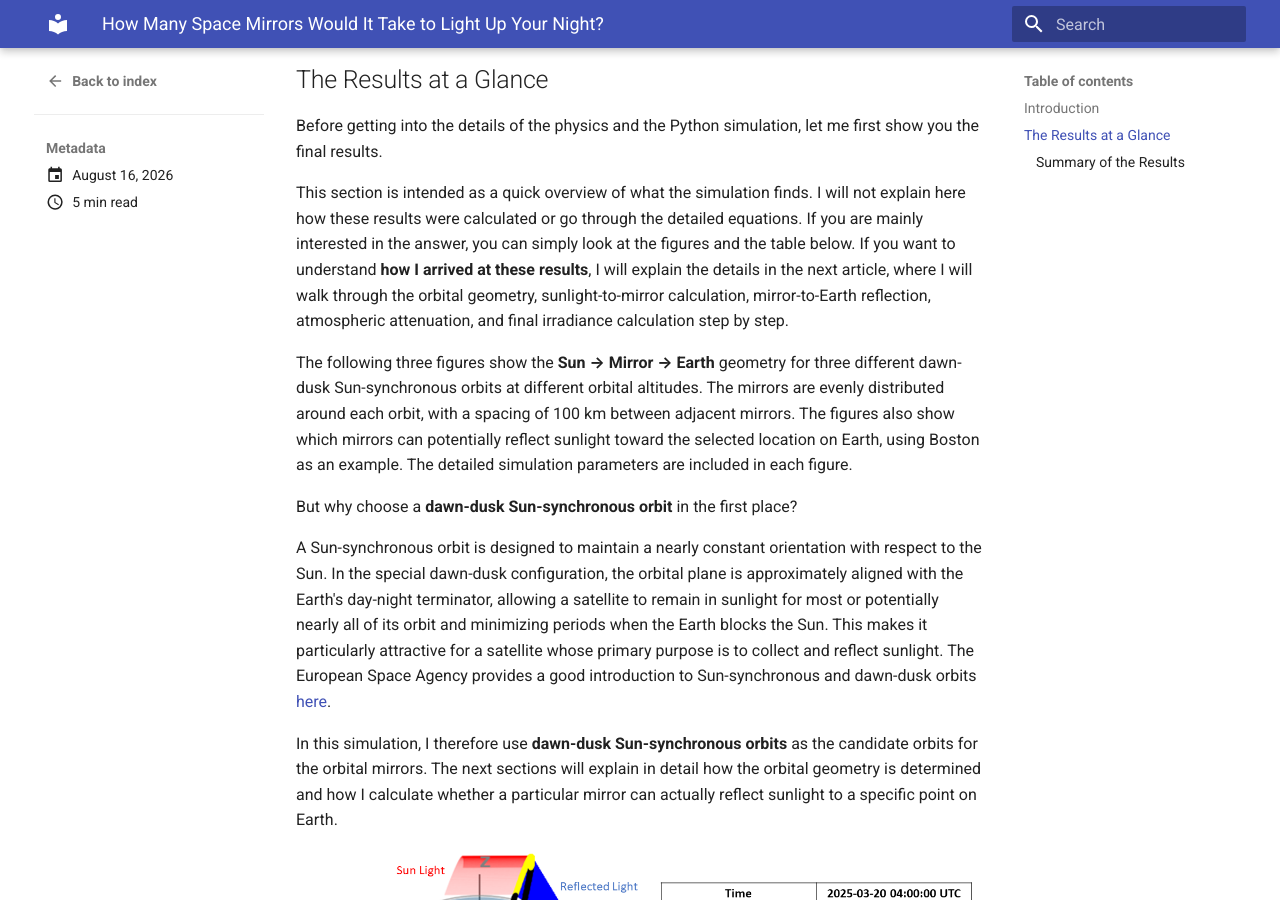
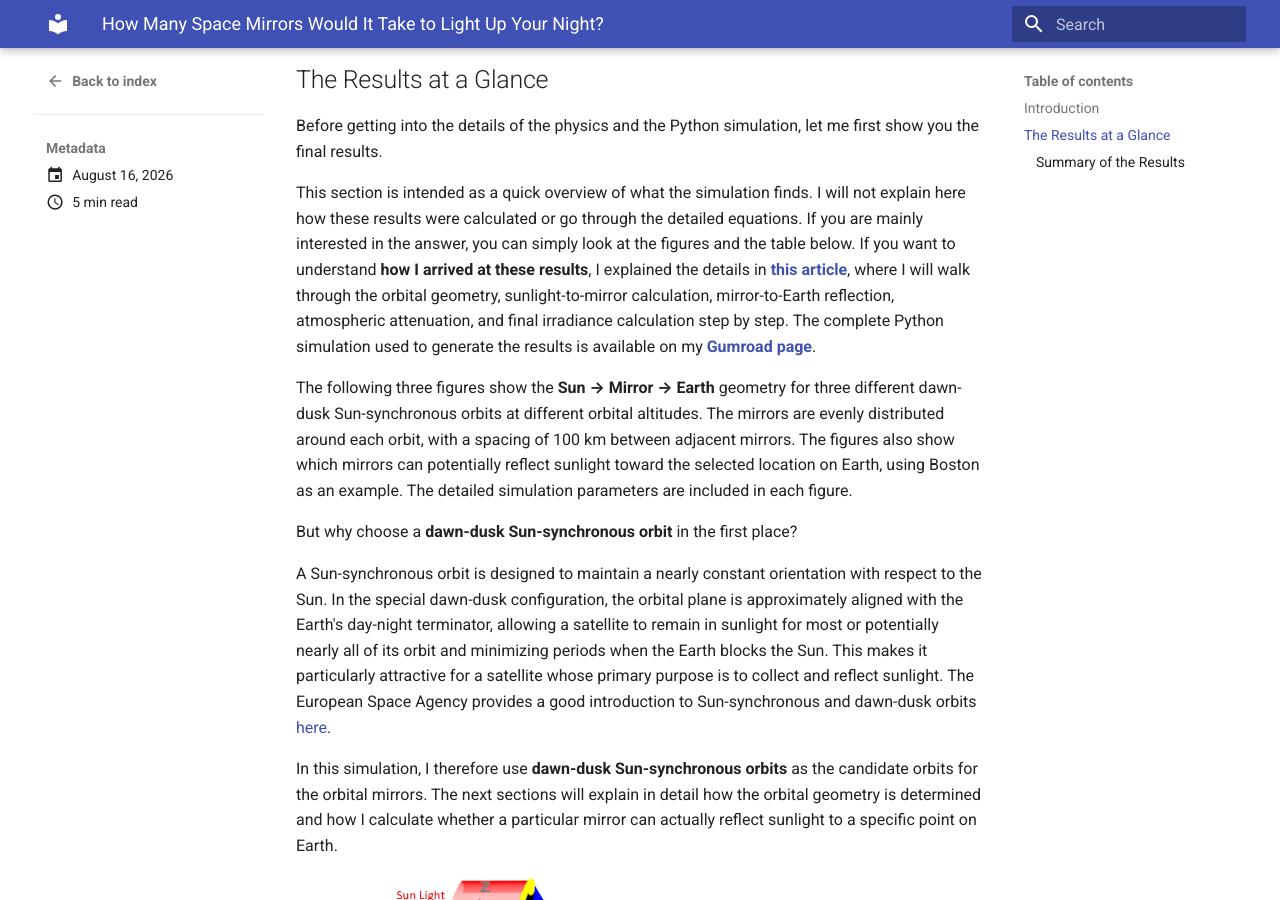
Before and after one commit to Optical-Intelligence/home, an MkDocs documentation site: the page built from docs/blog/posts/blog001-reflect-orbital-mirros-SSO.md, in a window 1280 px wide and 900 px high, scrolled down 1475 px. Built offline with MkDocs 1.6.1 and Material for MkDocs 9.7.7, drawn with Linux system fonts in a browser that asks for light colours.

Commit message:
modified blog001 to include link to blog002 and gumroad

```diff
--- a/docs/blog/posts/blog001-reflect-orbital-mirros-SSO.md
+++ b/docs/blog/posts/blog001-reflect-orbital-mirros-SSO.md
@@ -32,7 +32,7 @@ The goal is not to reproduce Reflect Orbital's internal design. Rather, this is
 
 Before getting into the details of the physics and the Python simulation, let me first show you the final results.
 
-This section is intended as a quick overview of what the simulation finds. I will not explain here how these results were calculated or go through the detailed equations. If you are mainly interested in the answer, you can simply look at the figures and the table below. If you want to understand **how I arrived at these results**, I will explain the details in the next article, where I will walk through the orbital geometry, sunlight-to-mirror calculation, mirror-to-Earth reflection, atmospheric attenuation, and final irradiance calculation step by step.
+This section is intended as a quick overview of what the simulation finds. I will not explain here how these results were calculated or go through the detailed equations. If you are mainly interested in the answer, you can simply look at the figures and the table below. If you want to understand **how I arrived at these results**, I explained the details in **[this article](https://optical-intelligence.github.io/home/blog/2026/08/22/how-does-a-space-mirror-light-up-the-night-the-physics-behind-the-simulation)**, where I will walk through the orbital geometry, sunlight-to-mirror calculation, mirror-to-Earth reflection, atmospheric attenuation, and final irradiance calculation step by step. The complete Python simulation used to generate the results is available on my **[Gumroad page](https://opticalpython.gumroad.com/l/mirror_sso)**.
 
 The following three figures show the **Sun → Mirror → Earth** geometry for three different dawn-dusk Sun-synchronous orbits at different orbital altitudes. The mirrors are evenly distributed around each orbit, with a spacing of 100 km between adjacent mirrors. The figures also show which mirrors can potentially reflect sunlight toward the selected location on Earth, using Boston as an example. The detailed simulation parameters are included in each figure.
 
```
